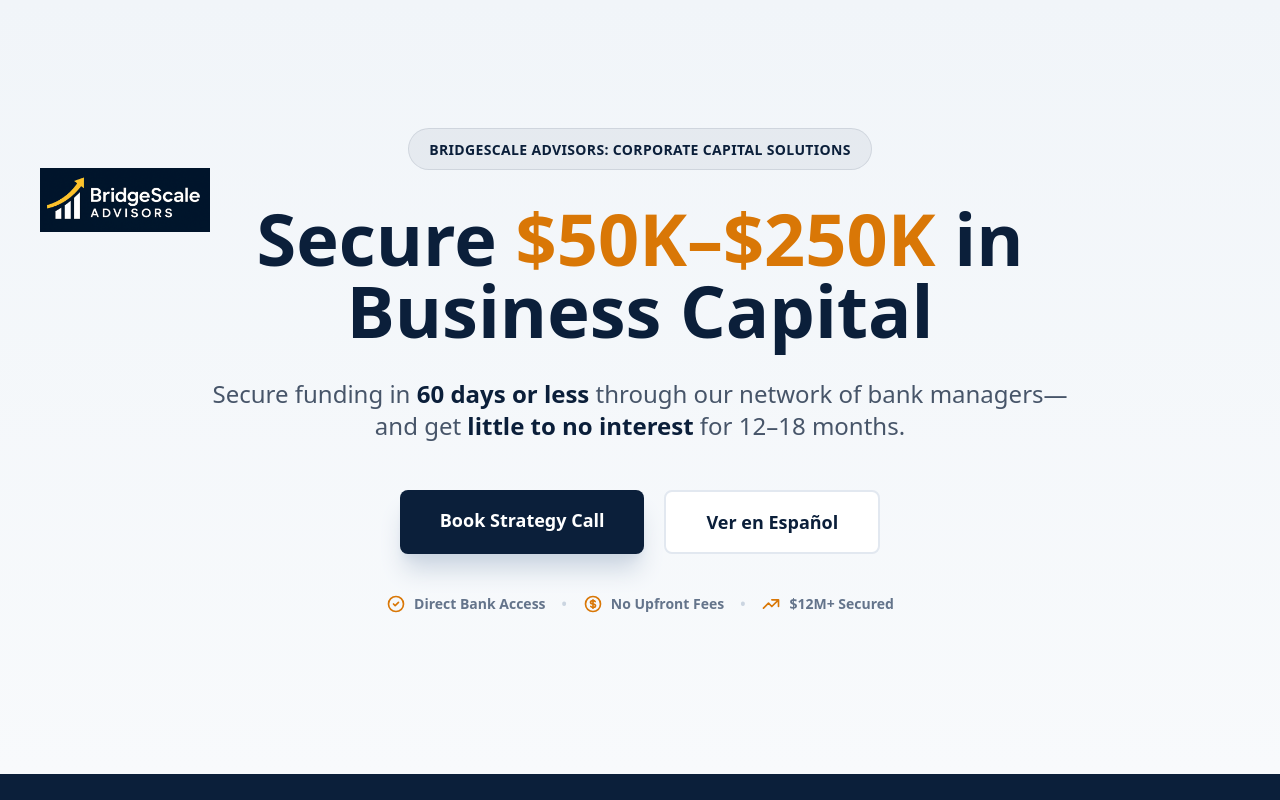
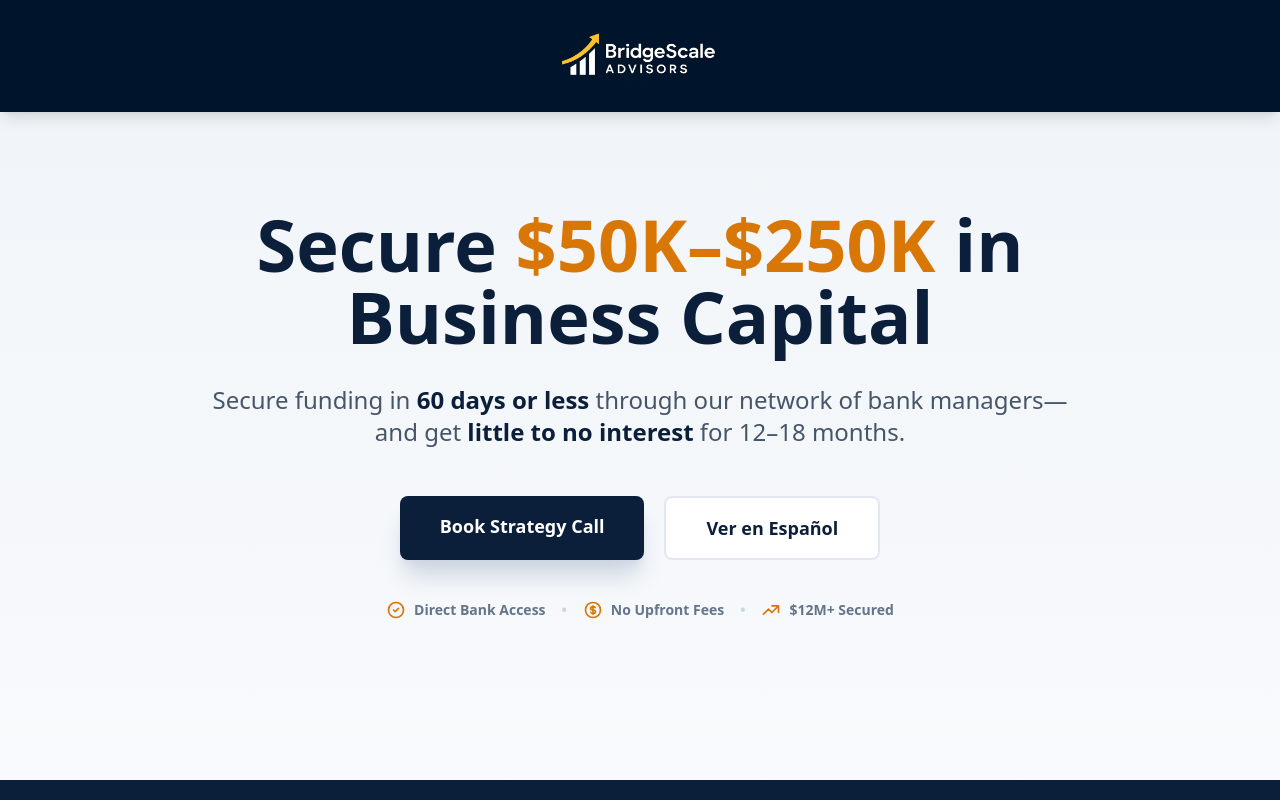
Before and after one commit to BrandenBedoya/bridgescale-website, a plain HTML site: page index.html in a window 1280 px wide. Shown: the top 800 px of the page. Drawn offline with nearby package versions, Linux system fonts and the light colour scheme.

Commit message:
Updated Header

```diff
--- a/index.html
+++ b/index.html
@@ -10,22 +10,16 @@
         html { scroll-behavior: smooth; }
     </style>
 </head>
-<body class="bg-slate-50 antialiased font-sans">
+<body class="bg-slate-50 antialiased font-sans flex flex-col min-h-screen">
 
-  <section class="relative pt-24 pb-24 md:pt-32 md:pb-40 overflow-hidden bg-slate-50">
+  <nav class="w-full bg-[#00152b] py-6 flex justify-center items-center shadow-lg relative z-50">
+      <img src="logo-header.png" alt="BridgeScale Advisors" class="h-12 md:h-16 w-auto object-contain">
+  </nav>
+
+  <section class="relative pt-16 pb-24 md:pt-24 md:pb-40 overflow-hidden bg-slate-50">
     <div class="absolute top-0 left-0 w-full h-full bg-gradient-to-b from-slate-100 to-slate-50 z-0"></div>
 
     <div class="container mx-auto px-6 relative z-10 text-center">
-
-        <div class="absolute top-6 left-6 md:top-10 md:left-10">
-            <img src="logo-header.png" alt="BridgeScale Advisors" class="h-12 md:h-16 w-auto object-contain">
-        </div>
-
-        <div class="inline-block mb-8 px-5 py-2 rounded-full bg-[#0b1f3a]/5 border border-[#0b1f3a]/10 mt-16 md:mt-0">
-            <span class="text-[#0b1f3a] font-bold tracking-wide uppercase text-xs md:text-sm">
-                BridgeScale Advisors: Corporate Capital Solutions
-            </span>
-        </div>
 
         <h1 class="text-5xl md:text-7xl font-extrabold leading-tight mb-8 text-[#0b1f3a]">
             Secure <span class="text-[#d97706]">$50K–$250K</span> in<br class="hidden md:block" /> Business Capital
@@ -101,7 +95,7 @@
             </div>
         </div>
 
-        <div class="text-center mb-16">
+        <div class="text-center pb-12">
             <h3 class="text-white text-2xl font-bold mb-8">Ready to Secure Your Capital?</h3>
             <a href="https://calendar.google.com/calendar/u/0/appointments/schedules/AcZssZ1o4BjnIeIgt3ynl7tyiR38pDipADJHGsdY-VbMTzpinugHrBg0lh_ksXUIy_DDmzLRV146I9GG" target="_blank" class="inline-block px-12 py-5 bg-[#f5a623] hover:bg-[#e09212] text-[#0b1f3a] font-bold text-xl rounded-lg shadow-[0_0_25px_rgba(245,166,35,0.3)] transition-all transform hover:-translate-y-1">
                 Book Strategy Call
@@ -109,9 +103,6 @@
             <p class="mt-4 text-slate-400 text-sm">Limited spots available for this month</p>
         </div>
 
-        <div class="text-center border-t border-white/10 pt-8">
-            <img src="logo-footer.png" alt="BridgeScale Advisors" class="h-16 mx-auto w-auto object-contain opacity-90 hover:opacity-100 transition-opacity">
-        </div>
     </div>
   </section>
 </body>
```
